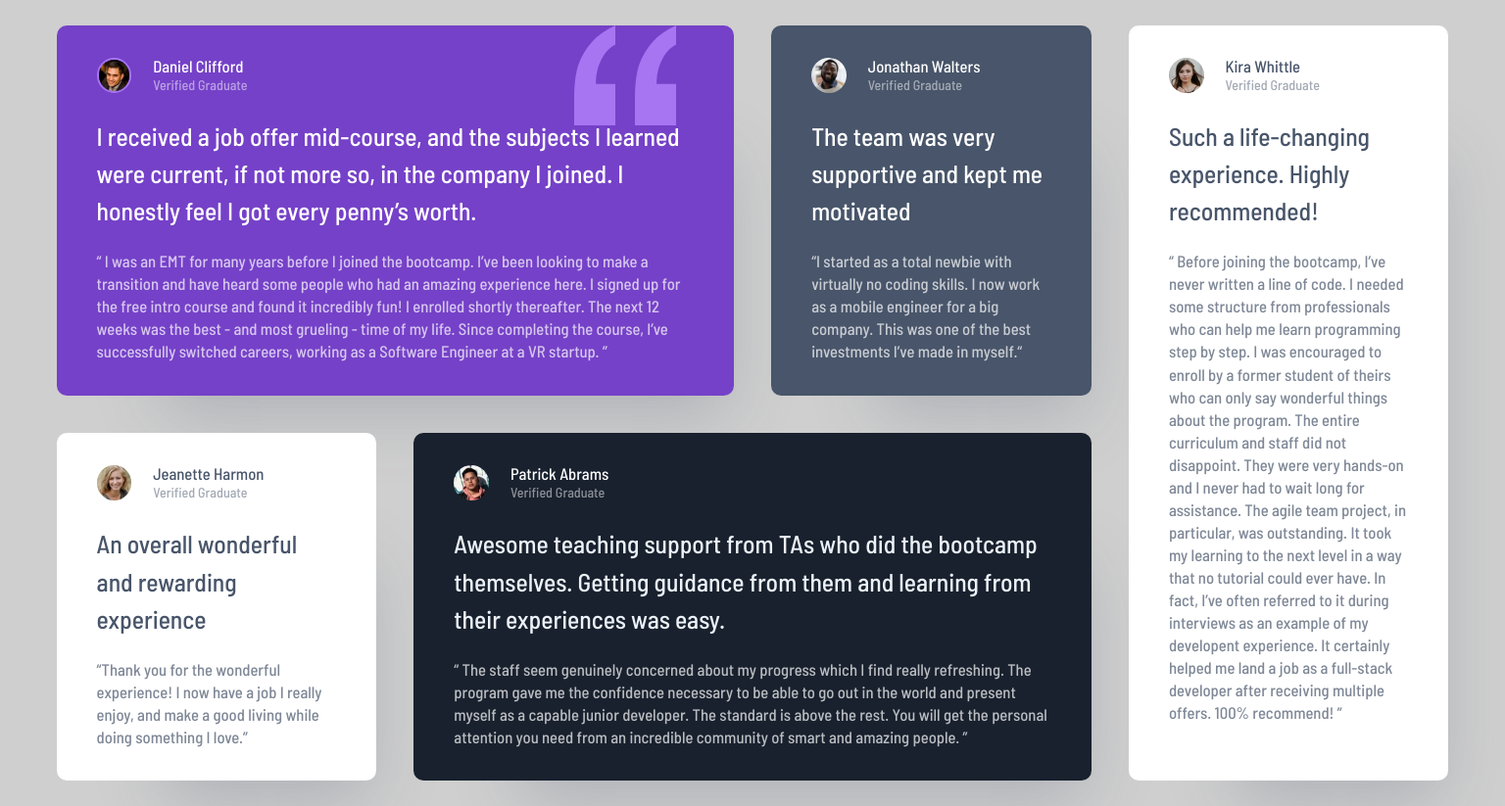
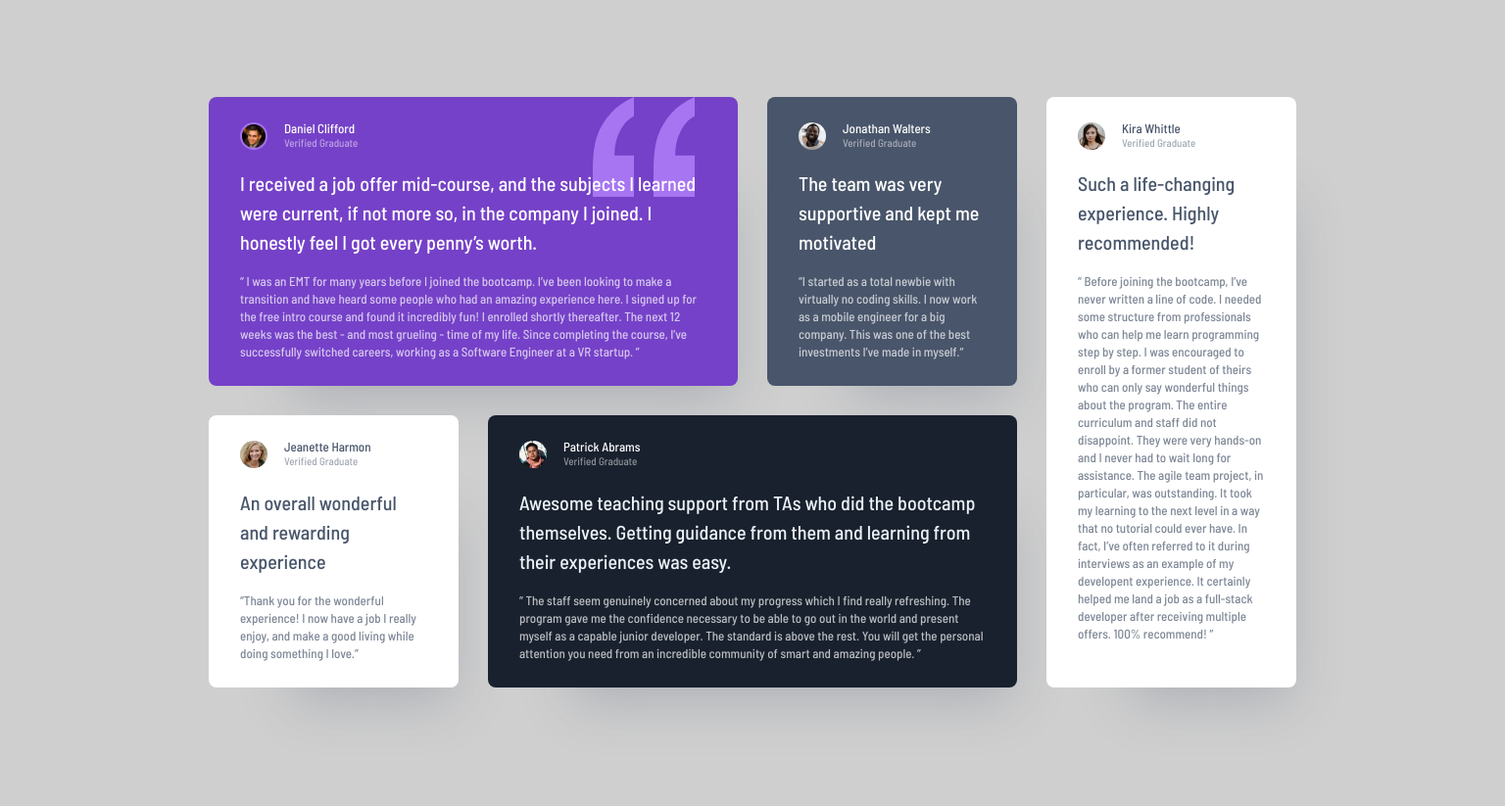
Before and after one commit to mikatechs/testimonials-grid-section, a website: page index.html in a window 1536 px wide. Shown: the whole page at 98% size. After the commit the page ends 800 px from the top, so only its background shows below. Drawn offline with Linux system fonts and the light colour scheme.

Commit message:
Add files via upload

```diff
--- a/sass/_base.scss
+++ b/sass/_base.scss
@@ -94,9 +94,6 @@ html {
       @media screen and (max-width: 21.5em) {
         font-size: 58%;
       }
-      @media screen and (min-width: 90em) {
-        font-size: 80%;
-      }
 }
 
 body {
--- a/sass/main.scss
+++ b/sass/main.scss
@@ -1,4 +1,3 @@
 @import "base";
-@import "typography";
 @import "content";
 @import "utilities";
```
Also changed, not shown: css/style.css.
